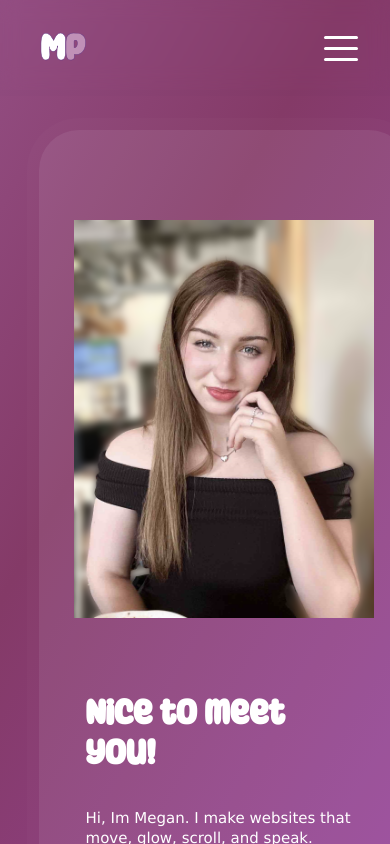
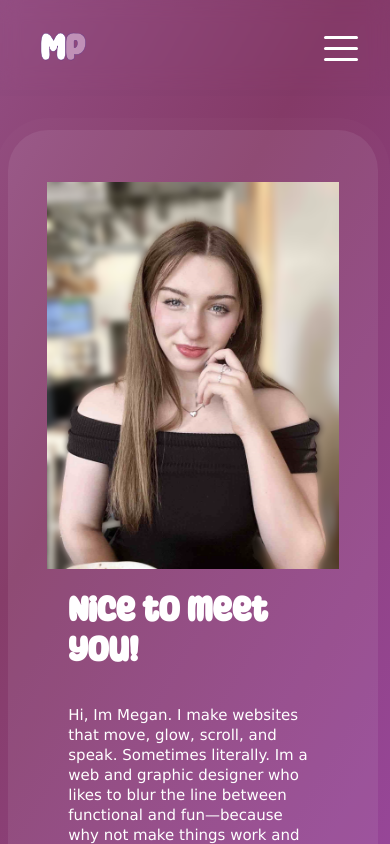
Before and after one commit to megpalmq/meganpalmqPortfolio, a SvelteKit app: page /about in a window 390 px wide. Built offline with nearby package versions, Linux system fonts and the light colour scheme; a web font is replaced by a local one.

Commit message:
spacing fix

```diff
--- a/src/routes/main.css
+++ b/src/routes/main.css
@@ -1472,6 +1472,68 @@ h6 {
     height: 620px;
   }
 }
+@media screen and (max-width: 450px) {
+  .about-wrapper {
+    margin: 130px auto 0 auto;
+  }
+  .about-wrapper .about-main {
+    flex-direction: column;
+    max-width: 370px;
+    min-width: 370px;
+    height: 1700px;
+    margin: 0 auto;
+  }
+  .about-wrapper .about-main .meg {
+    min-width: 300px;
+    min-height: 40vh;
+    margin-top: 12px;
+  }
+  .about-wrapper .about-main .about-desc h2 {
+    font-size: 34px;
+  }
+  .about-wrapper .about-main .about-desc p {
+    font-size: 15px;
+  }
+  .about-wrapper .about-main .about-desc .about-skills span {
+    font-size: 14px;
+  }
+  .site-wrapper .resume-wrapper .resume-pdf-view {
+    width: 420px;
+    height: 620px;
+  }
+}
+@media screen and (max-width: 410px) {
+  .about-wrapper {
+    margin: 130px auto 0 auto;
+    margin-right: 70px;
+  }
+  .about-wrapper .about-main {
+    flex-direction: column;
+    min-width: 250px;
+    padding: 40px;
+    height: 1700px;
+    margin: 0 auto;
+  }
+  .about-wrapper .about-main .meg {
+    min-width: 400px;
+    min-height: 30vh;
+    margin-top: 12px;
+    border-radius: 30px;
+  }
+  .about-wrapper .about-main .about-desc h2 {
+    font-size: 34px;
+  }
+  .about-wrapper .about-main .about-desc p {
+    font-size: 15px;
+  }
+  .about-wrapper .about-main .about-desc .about-skills span {
+    font-size: 14px;
+  }
+  .site-wrapper .resume-wrapper .resume-pdf-view {
+    width: 420px;
+    height: 620px;
+  }
+}
 @media screen and (max-width: 600px) {
   .projects-wrapper .projects-header {
     font-size: 22px;
--- a/src/scss/media.scss
+++ b/src/scss/media.scss
@@ -445,6 +445,84 @@
     }
   }
 }
+@media screen and (max-width: 450px) {
+  .about-wrapper {
+    margin: 130px auto 0 auto;
+    .about-main {
+      flex-direction: column;
+      max-width: 370px;
+      min-width: 370px;
+      height: 1700px;
+      margin: 0 auto;
+      .meg {
+        min-width: 300px;
+        min-height: 40vh;
+        margin-top: 12px;
+      }
+      .about-desc {
+        h2 {
+          font-size: 34px;
+        }
+        p {
+          font-size: 15px;
+        }
+        .about-skills {
+          span {
+            font-size: 14px;
+          }
+        }
+      }
+    }
+  }
+  .site-wrapper {
+    .resume-wrapper {
+      .resume-pdf-view {
+        width: 420px;
+        height: 620px;
+      }
+    }
+  }
+}
+@media screen and (max-width: 410px) {
+  .about-wrapper {
+    margin: 130px auto 0 auto;
+    margin-right: 70px;
+    .about-main {
+      flex-direction: column;
+      min-width: 250px;
+      padding: 40px;
+      height: 1700px;
+      margin: 0 auto;
+      .meg {
+        min-width: 400px;
+        min-height: 30vh;
+        margin-top: 12px;
+        border-radius: 30px;
+      }
+      .about-desc {
+        h2 {
+          font-size: 34px;
+        }
+        p {
+          font-size: 15px;
+        }
+        .about-skills {
+          span {
+            font-size: 14px;
+          }
+        }
+      }
+    }
+  }
+  .site-wrapper {
+    .resume-wrapper {
+      .resume-pdf-view {
+        width: 420px;
+        height: 620px;
+      }
+    }
+  }
+}
 @media screen and (max-width: 600px) {
   .projects-wrapper {
     .projects-header {
```
Also changed, not shown: 1 other file (tests, documents, lock files or other folders).
